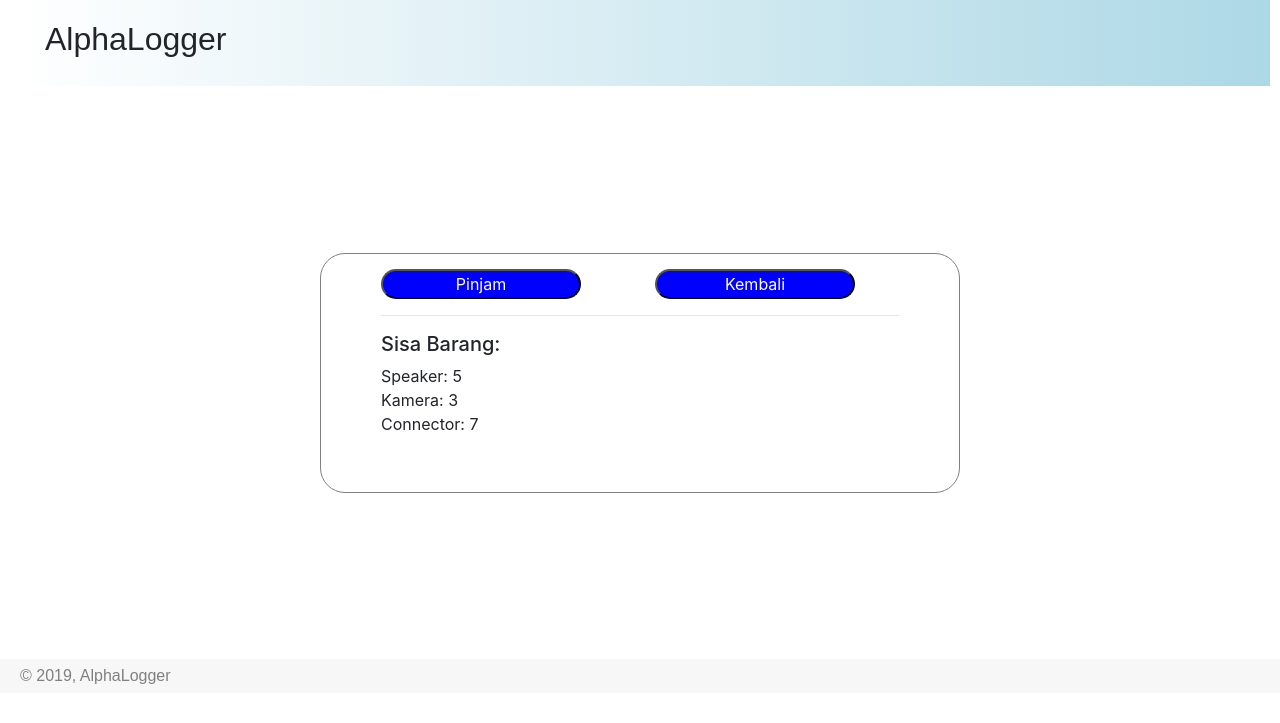
After one commit to 26hilman/SCRUM, a Django app: template simulasi_scrum/app_simulasi/templates/applogger/index.html in a window 1280 px wide. The commit adds this page. Shown: the top 723 px of the page. Run offline with Django 3.2, Linux system fonts and the light colour scheme; the template is opened without the code that fills it, so the values that code supplies are empty; some libraries are stand-ins or nearby versions; some web fonts are replaced.

Commit message:
Fitur Front Page

```diff
--- a/simulasi_scrum/app_simulasi/static/css/main.css
+++ b/simulasi_scrum/app_simulasi/static/css/main.css
@@ -12,3 +12,20 @@ footer{
     font-family: 'Muli', sans-serif;
     padding: 5px;
 }
+
+.menu{
+    margin: 13% 25%;
+    padding: 15px 60px;
+    width: 50%;
+    height: 30%;
+    border: 1px solid grey;
+    border-radius: 25px;
+}
+
+.peminjaman{
+    width: 200px;
+    padding: 3px auto;
+    background-color: blue;
+    border-radius: 25px;
+    color: white;
+}
--- /dev/null
+++ b/simulasi_scrum/app_simulasi/templates/applogger/index.html
@@ -0,0 +1,31 @@
+{% extends 'base.html' %}
+{% load static %}
+
+{% block title %}
+<title>Weclome to Alpha Tech Academy</title>
+{% endblock %}
+
+{% block content %}
+    <section class="isi-index">
+            <div class="menu">
+                <div class="row">
+                    <div class="col-md-6">
+                        <button class="peminjaman" href="{% url 'pinjam' %}">Pinjam</button>
+                    </div>
+                    <div class="col-md-6">
+                        <button class="peminjaman" href="{% url 'kembali' %}">Kembali</button>
+                    </div>
+
+                    <div class="col-md-12">
+                        <hr>
+                        <h5>Sisa Barang:</h5>
+                        <span>Speaker: 5</span>
+                        <br>
+                        <span>Kamera: 3</span>
+                        <br>
+                        <span>Connector: 7</span>
+                    </div>
+                </div>
+            </div>
+        </section>
+{% endblock %} -->
--- a/simulasi_scrum/app_simulasi/templates/base/base.html
+++ b/simulasi_scrum/app_simulasi/templates/base/base.html
@@ -6,8 +6,8 @@
         <meta name="viewport" content="width=device-width, initial-scale=1.0">
         <script src="{% static 'js/bootstrap.min.js' %}"></script>
         <script src="{% static 'js/jquery-3.3.1.min.js' %}"></script>
-        <link rel = "stylesheet" href="../../static/css/main.css">
-        <link rel = "stylesheet" href="static/css/main.css">
+        <link rel = "stylesheet" href="{% static 'css/bootstrap.min.css' %}">
+        <link rel = "stylesheet" href="{% static 'css/main.css' %}">
         <link href="https://fonts.googleapis.com/css?family=Muli:300,400,600,700" rel="stylesheet">
         {% block title %}
         {% endblock %}
```
Also changed, not shown: simulasi_scrum/app_simulasi/templates/applogger/index_public.html (added, +27 -0 lines).
